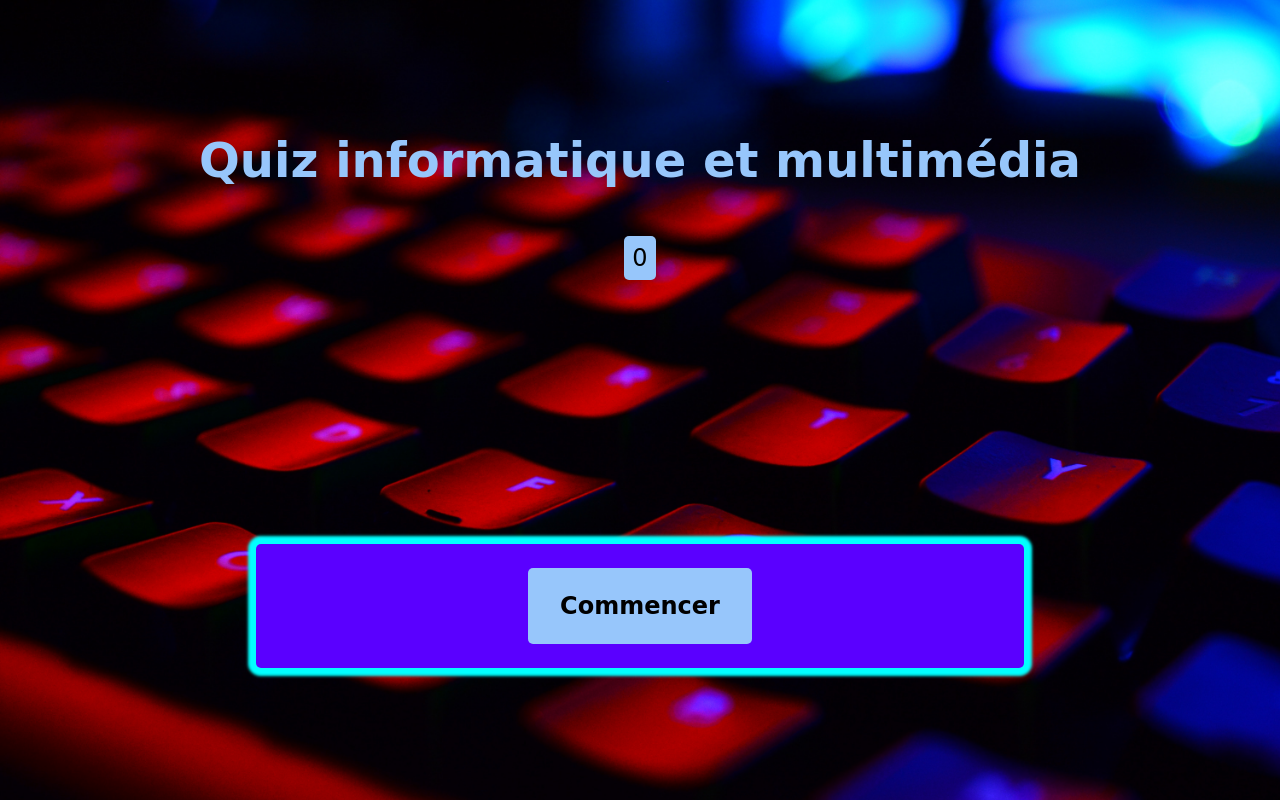
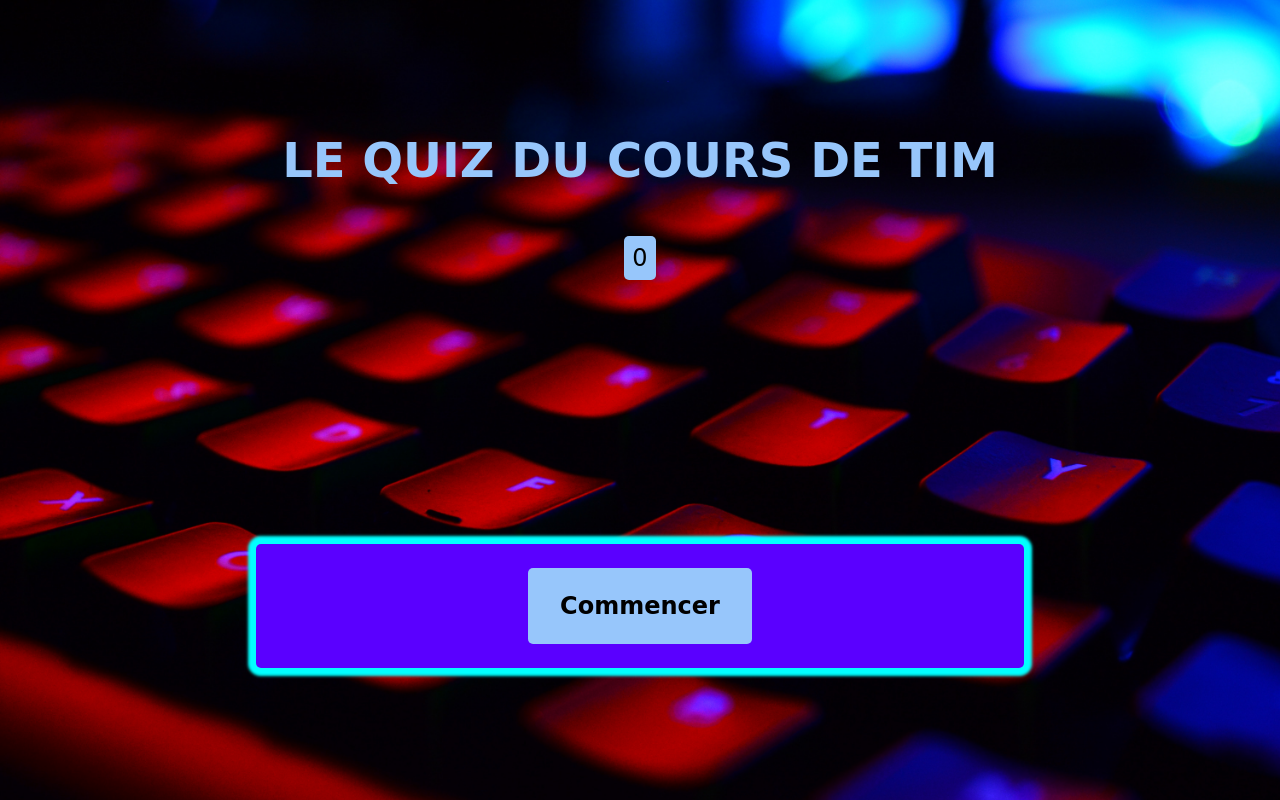
Before and after one commit to dzendzen/quiz, a plain HTML site: page index.html in a window 1280 px wide. Drawn offline with Linux system fonts and the light colour scheme; a web font is replaced by a local one.

Commit message:
Update index.html

```diff
--- a/index.html
+++ b/index.html
@@ -13,11 +13,11 @@
       href="https://fonts.googleapis.com/css2?family=Roboto&display=swap"
       rel="stylesheet"
     />
-    <title>Quizz app</title>
+    <title>Le quiz du cours de TIM</title>
   </head>
   <body>
     <header class="title">
-      <h1>Quiz informatique et multimédia</h1>
+      <h1>LE QUIZ DU COURS DE TIM</h1>
       <div class="score btn" id="score">0</div>
     </header>
 
```
